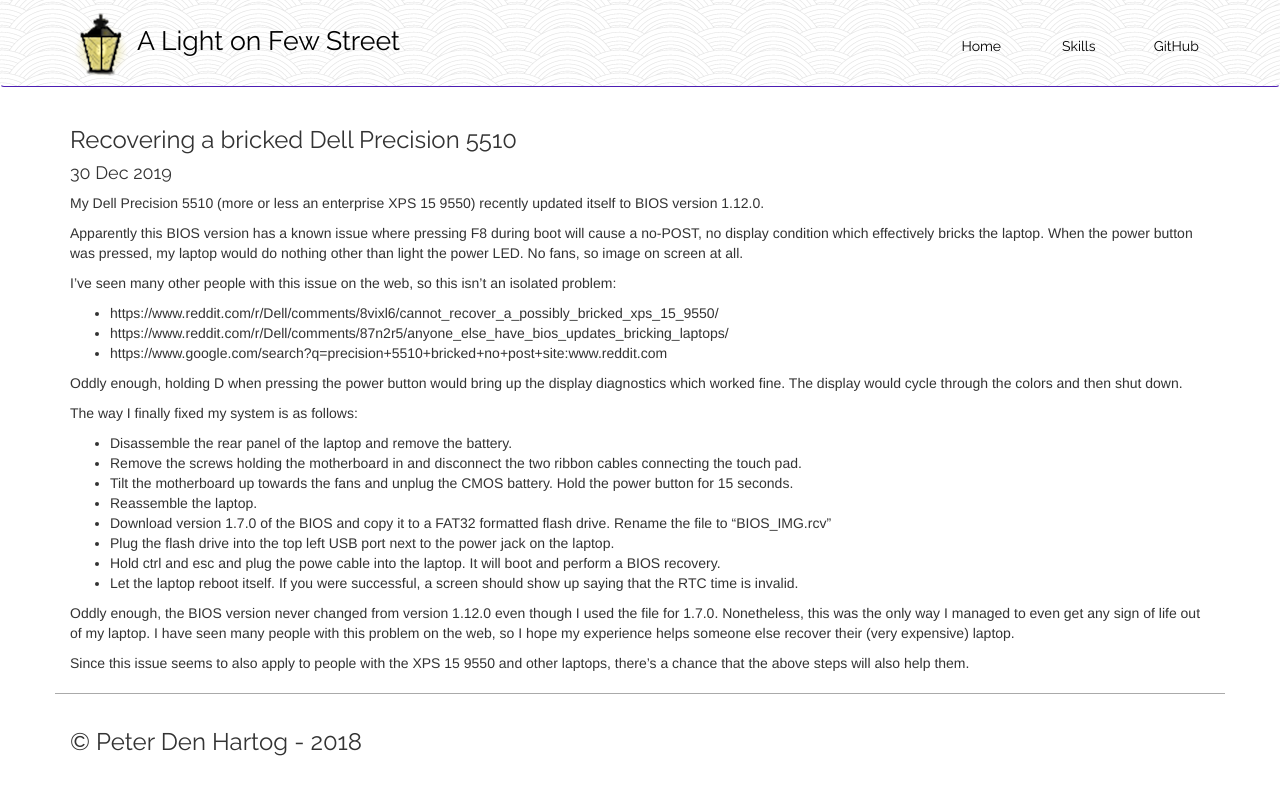
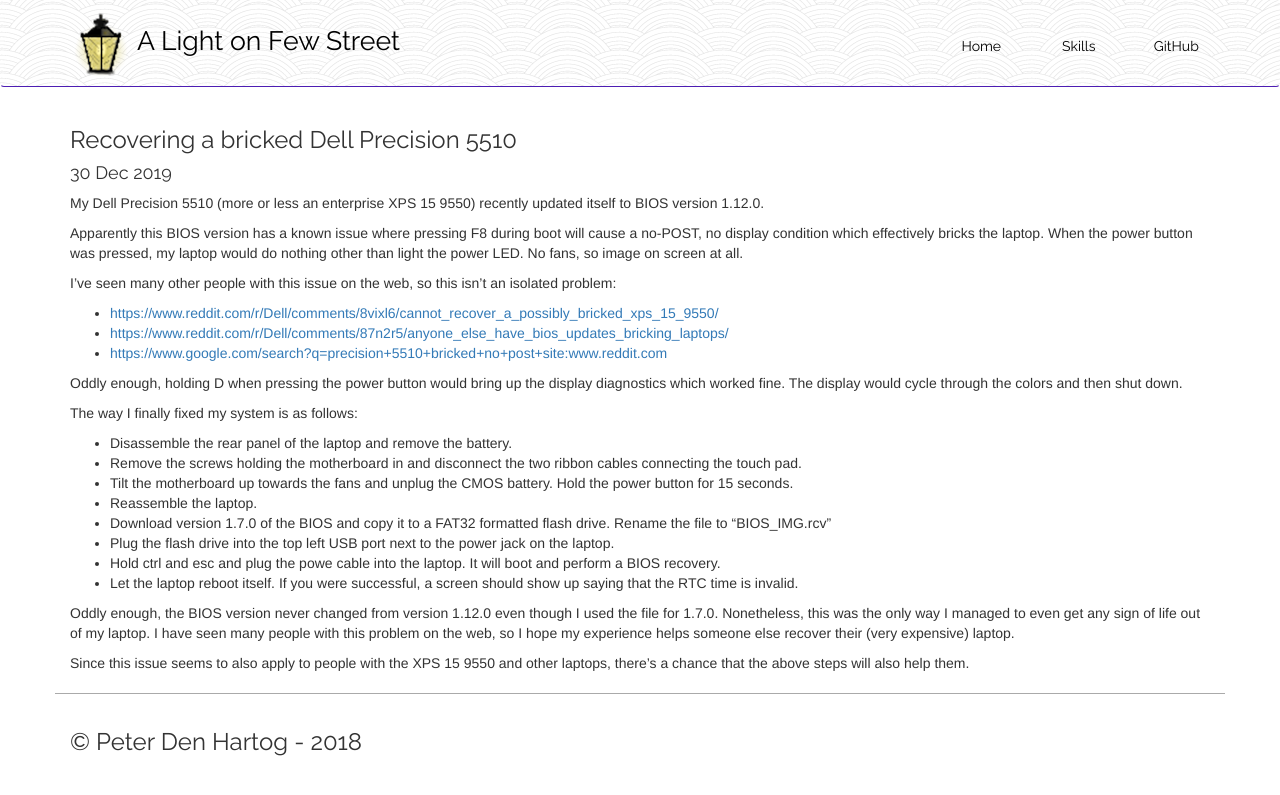
Before and after one commit to pddenhar/pddenhar.github.io, a Jekyll site: the page built from _posts/2019-12-30-recovering-bricked-precision-5510.md, in a window 1280 px wide. Shown: the top 795 px of the page. Built offline with Jekyll 4.4.1, drawn with Linux system fonts in a browser that asks for light colours.

Commit message:
Update 2019-12-30-recovering-bricked-precision-5510.md

```diff
--- a/_posts/2019-12-30-recovering-bricked-precision-5510.md
+++ b/_posts/2019-12-30-recovering-bricked-precision-5510.md
@@ -8,9 +8,9 @@
 When the power button was pressed, my laptop would do nothing other than light the power LED. No fans, so image on screen at all.
 
 I've seen many other people with this issue on the web, so this isn't an isolated problem:
-* https://www.reddit.com/r/Dell/comments/8vixl6/cannot_recover_a_possibly_bricked_xps_15_9550/
-* https://www.reddit.com/r/Dell/comments/87n2r5/anyone_else_have_bios_updates_bricking_laptops/
-* https://www.google.com/search?q=precision+5510+bricked+no+post+site:www.reddit.com
+* <https://www.reddit.com/r/Dell/comments/8vixl6/cannot_recover_a_possibly_bricked_xps_15_9550/>
+* <https://www.reddit.com/r/Dell/comments/87n2r5/anyone_else_have_bios_updates_bricking_laptops/>
+* <https://www.google.com/search?q=precision+5510+bricked+no+post+site:www.reddit.com>
 
 Oddly enough, holding D when pressing the power button would bring up the display diagnostics which worked fine. The display would cycle through the colors and then shut down.
 
```
